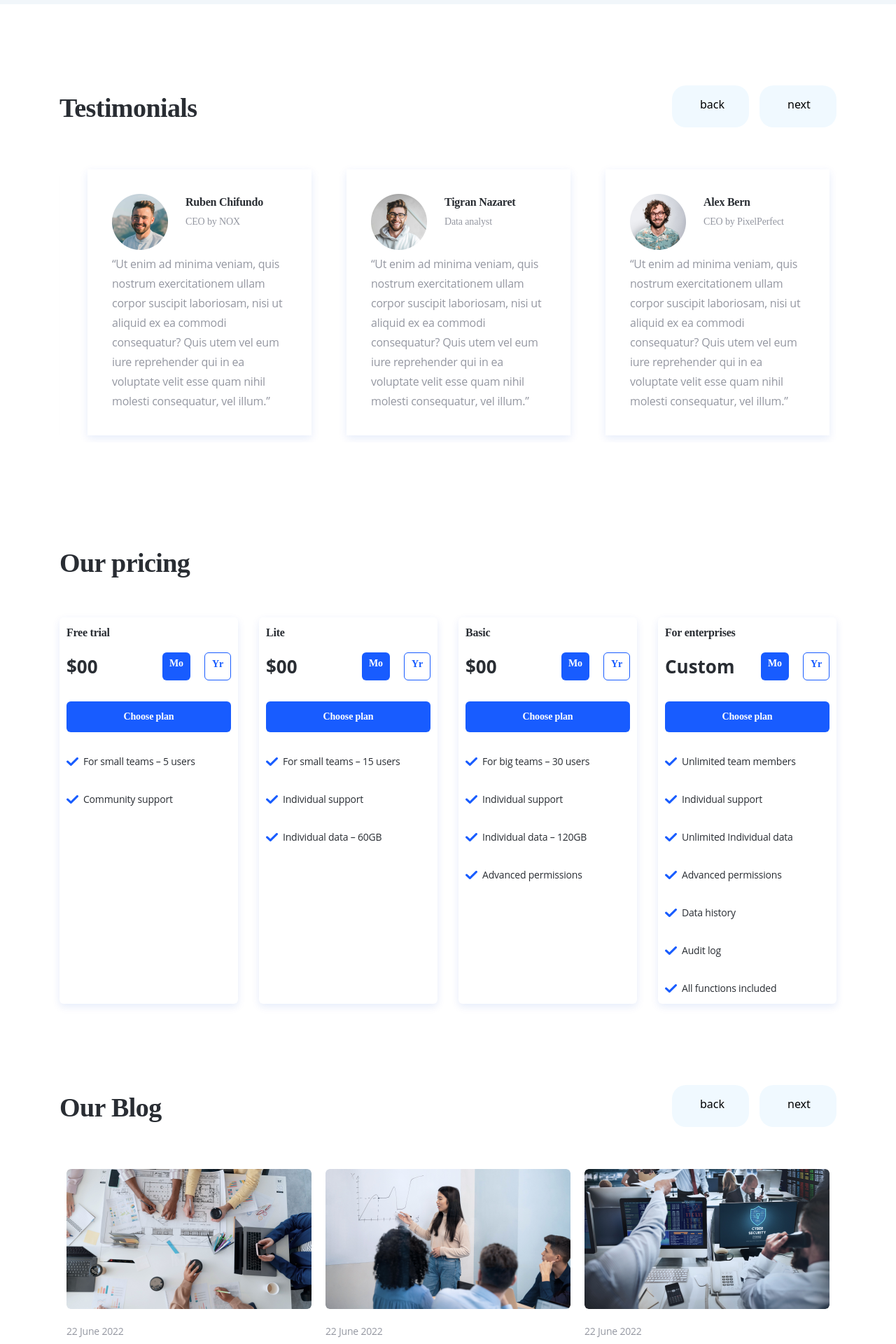
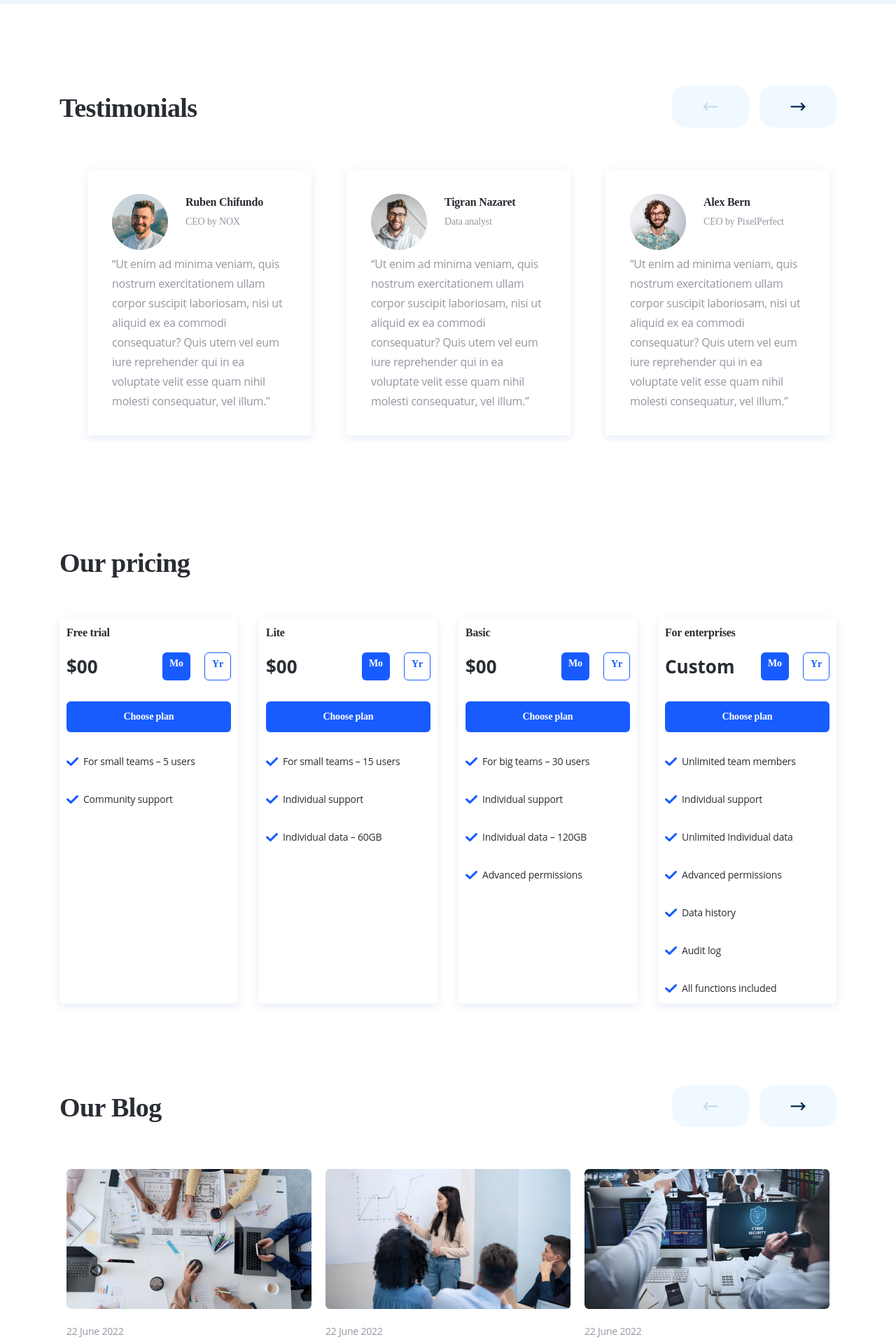
Before and after one commit to Sergiu333/website, a Next.js app: page / in a window 1280 px wide. Shown: the part 3180-5100 px from the top of the page at 70% size. Built offline with nearby package versions, Linux system fonts and the light colour scheme.

Commit message:
feat : edited the components carousel

```diff
--- a/components/Carousel/index.js
+++ b/components/Carousel/index.js
@@ -41,13 +41,13 @@ const Carousel = () => {
                     dots
                     nav={true}
                     navText = {[
-                        "<div class='back'>back</div>",
-                        "<div class='next'>next</div>"
+                        "<div class='back'><img src='/left_arrow.svg' alt=''></div>",
+                        "<div class='next'><img src='/right_arrow.svg' alt=''></div>"
                     ]}
                 >
                     {testimonials.map(({src, alt, name,ceo,  description}) => {
                         return (
-                            <div className="  p-[10px]">
+                            <div className="p-[10px]">
                                 <div className="flex flex-col p-[35px] shadow-card-3 ml-[30px]">
                                     <div className="flex flex-row gap-[25px]">
                                         <div>
--- a/components/footer/index.tsx
+++ b/components/footer/index.tsx
@@ -142,12 +142,16 @@ const Footer = () => {
                 <div className="grid col-span-5 col-start-1">
                     <div className="flex flex-col gap-5">
                         <div>
+                            <Link href="/">
+                                <a>
                                     <Image
                                         src="/logo_white.png"
                                         alt="logo"
                                         width={141}
                                         height={46}
                                     />
+                                </a>
+                            </Link>
                         </div>
                         <div className="Paragraph_3_Regular text-gray">
                             Ut enim ad minima veniam, quis nostrum <br/> exercitationem ullam corporis
@@ -156,12 +160,16 @@ const Footer = () => {
                         <div className="flex flex-row gap-[15px]">
                             {logotypes.map(({src, alt}) => {
                                 return (
+                                    <Link href="/">
+                                        <a>
                                             <Image
                                                 src={src}
                                                 alt={alt}
                                                 width={24}
                                                 height={24}
                                             />
+                                        </a>
+                                    </Link>
                                 )
                             })}
                         </div>
@@ -191,8 +199,16 @@ const Footer = () => {
             <div className="container mx-auto w-[1110px] flex flex-row justify-between mt-[34px] pb-[30px]">
                 <div className="Paragraph_3_Regular text-blue-2">Ensome© 2022 All Rights Reserved</div>
                 <div className="flex flex-row gap-[95px]">
+                    <Link href="/">
+                        <a>
                             <div className="Paragraph_3_Regular text-blue-2">Privacy policy</div>
+                        </a>
+                    </Link>
+                    <Link href="/">
+                        <a>
                             <div className="Paragraph_3_Regular text-blue-2">Terms of us</div>
+                        </a>
+                    </Link>
                 </div>
             </div>
         </div>
--- a/components/ourBlog/index.js
+++ b/components/ourBlog/index.js
@@ -43,8 +43,8 @@ const OurBlog = () => {
                     dots
                     nav={true}
                     navText={[
-                        "<div class='back'>back</div>",
-                        "<div class='next'>next</div>"
+                        "<div class='back'><img src='/left_arrow.svg' alt=''></div>",
+                        "<div class='next'><img src='/right_arrow.svg' alt=''></div>"
                     ]}
                 >
                     {testimonials.map(({src, date, title, description}) => {
--- a/styles/globals.css
+++ b/styles/globals.css
@@ -138,7 +138,7 @@
 
 }
  .next {
-     padding: 15px 40px;
+     padding: 24px 44px;
      gap: 10px;
      width: 110px;
      height: 60px;
@@ -146,7 +146,7 @@
      border-radius: 20px;
 }
  .back{
-     padding: 15px 40px;
+     padding: 24px 44px;
      gap: 10px;
      width: 110px;
      height: 60px;
```
Also changed, not shown: public/left_arrow.svg (added), public/right_arrow.svg (added). Lines whose indentation alone changed are shown as unchanged.
